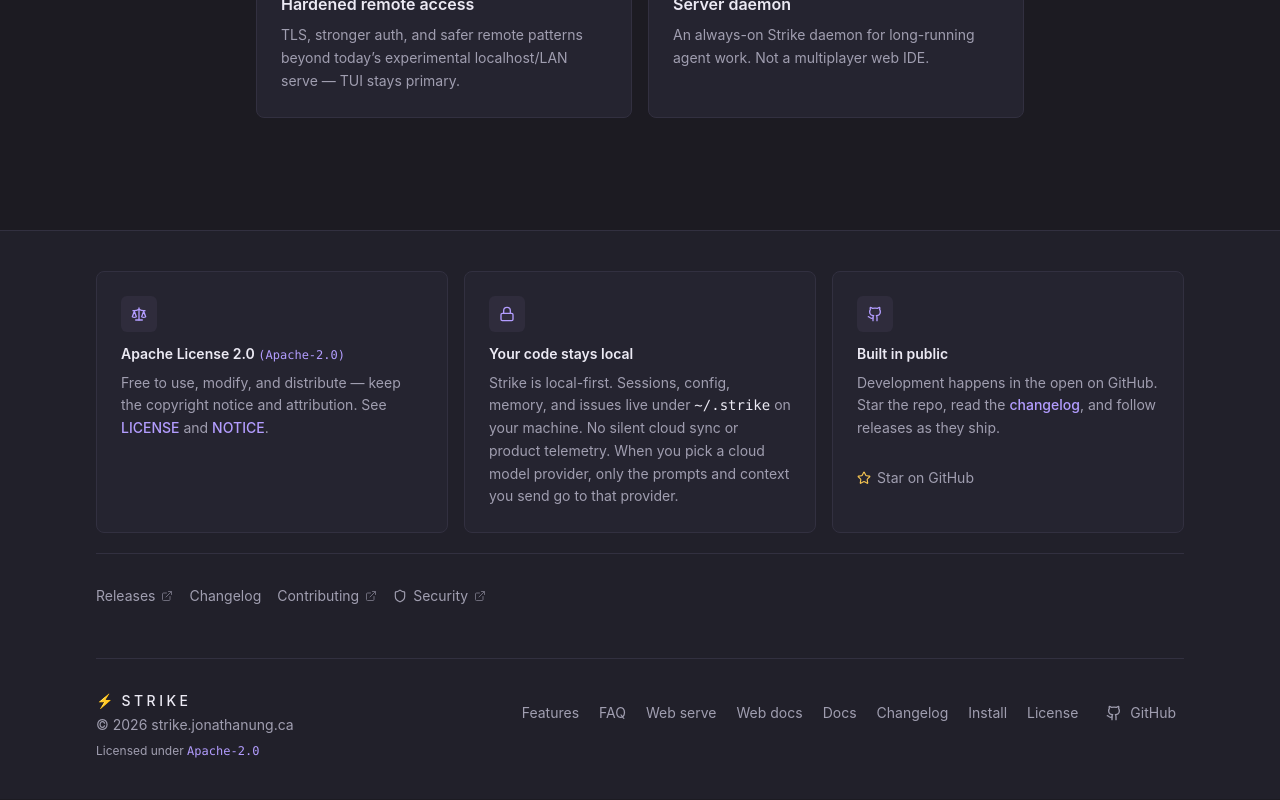
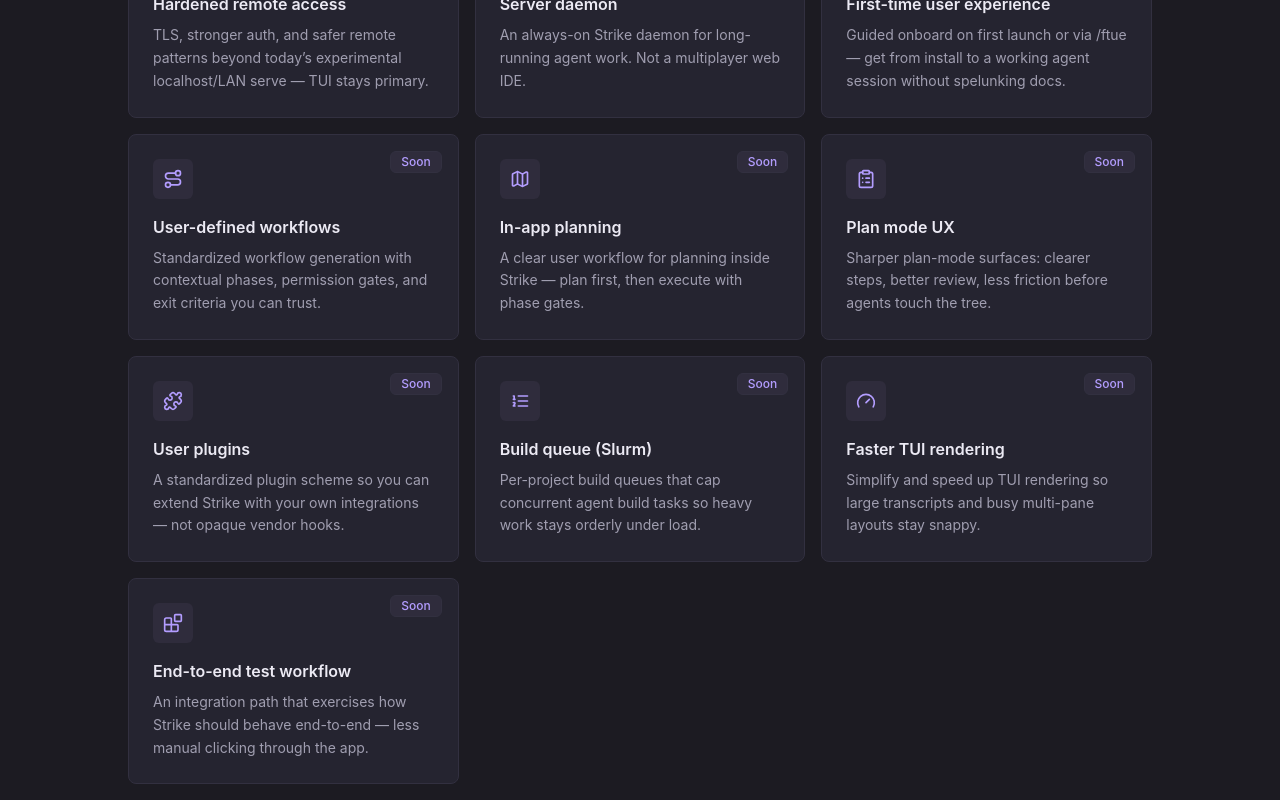
Before and after one commit to jonathanung/strike-cli-web, a React (Vite) app: page / in a window 1280 px wide. Shown: the part 10120-10920 px from the top of the page. Built offline with nearby package versions, Linux system fonts and the light colour scheme; no server answers.

Commit message:
feat(roadmap): surface open Strike epics in Coming soon
Map FTUE, workflows, planning, plugins, build queue, TUI perf, and
e2e testing epics into the homepage roadmap grid.

```diff
--- a/src/components/ComingSoon.tsx
+++ b/src/components/ComingSoon.tsx
@@ -1,5 +1,16 @@
 import { motion, useReducedMotion } from 'framer-motion'
-import { Globe, Server } from 'lucide-react'
+import {
+  Blocks,
+  ClipboardList,
+  Gauge,
+  Globe,
+  GraduationCap,
+  ListOrdered,
+  Map,
+  Puzzle,
+  Route,
+  Server,
+} from 'lucide-react'
 import type { LucideIcon } from 'lucide-react'
 import { Section } from './ui/Section'
 import { Card } from './ui/Card'
@@ -10,6 +21,7 @@ type Upcoming = {
   icon: LucideIcon
 }
 
+/** Roadmap items aligned with open Strike epics (CLI repo). */
 const upcoming: Upcoming[] = [
   {
     title: 'Hardened remote access',
@@ -22,6 +34,54 @@ const upcoming: Upcoming[] = [
     description:
       'An always-on Strike daemon for long-running agent work. Not a multiplayer web IDE.',
     icon: Server,
+  },
+  {
+    title: 'First-time user experience',
+    description:
+      'Guided onboard on first launch or via /ftue — get from install to a working agent session without spelunking docs.',
+    icon: GraduationCap,
+  },
+  {
+    title: 'User-defined workflows',
+    description:
+      'Standardized workflow generation with contextual phases, permission gates, and exit criteria you can trust.',
+    icon: Route,
+  },
+  {
+    title: 'In-app planning',
+    description:
+      'A clear user workflow for planning inside Strike — plan first, then execute with phase gates.',
+    icon: Map,
+  },
+  {
+    title: 'Plan mode UX',
+    description:
+      'Sharper plan-mode surfaces: clearer steps, better review, less friction before agents touch the tree.',
+    icon: ClipboardList,
+  },
+  {
+    title: 'User plugins',
+    description:
+      'A standardized plugin scheme so you can extend Strike with your own integrations — not opaque vendor hooks.',
+    icon: Puzzle,
+  },
+  {
+    title: 'Build queue (Slurm)',
+    description:
+      'Per-project build queues that cap concurrent agent build tasks so heavy work stays orderly under load.',
+    icon: ListOrdered,
+  },
+  {
+    title: 'Faster TUI rendering',
+    description:
+      'Simplify and speed up TUI rendering so large transcripts and busy multi-pane layouts stay snappy.',
+    icon: Gauge,
+  },
+  {
+    title: 'End-to-end test workflow',
+    description:
+      'An integration path that exercises how Strike should behave end-to-end — less manual clicking through the app.',
+    icon: Blocks,
   },
 ]
 
@@ -37,7 +97,7 @@ export function ComingSoon() {
         </p>
       </div>
 
-      <ul className="mx-auto grid max-w-3xl gap-4 md:grid-cols-2">
+      <ul className="mx-auto grid max-w-5xl gap-4 sm:grid-cols-2 lg:grid-cols-3">
         {upcoming.map((item, i) => {
           const Icon = item.icon
           return (
@@ -49,7 +109,7 @@ export function ComingSoon() {
               transition={
                 reduceMotion
                   ? { duration: 0 }
-                  : { duration: 0.4, delay: i * 0.05, ease: [0.22, 1, 0.36, 1] }
+                  : { duration: 0.4, delay: i * 0.03, ease: [0.22, 1, 0.36, 1] }
               }
             >
               <Card as="article" interactive className="relative h-full min-w-0 overflow-hidden p-5 sm:p-6">
```
